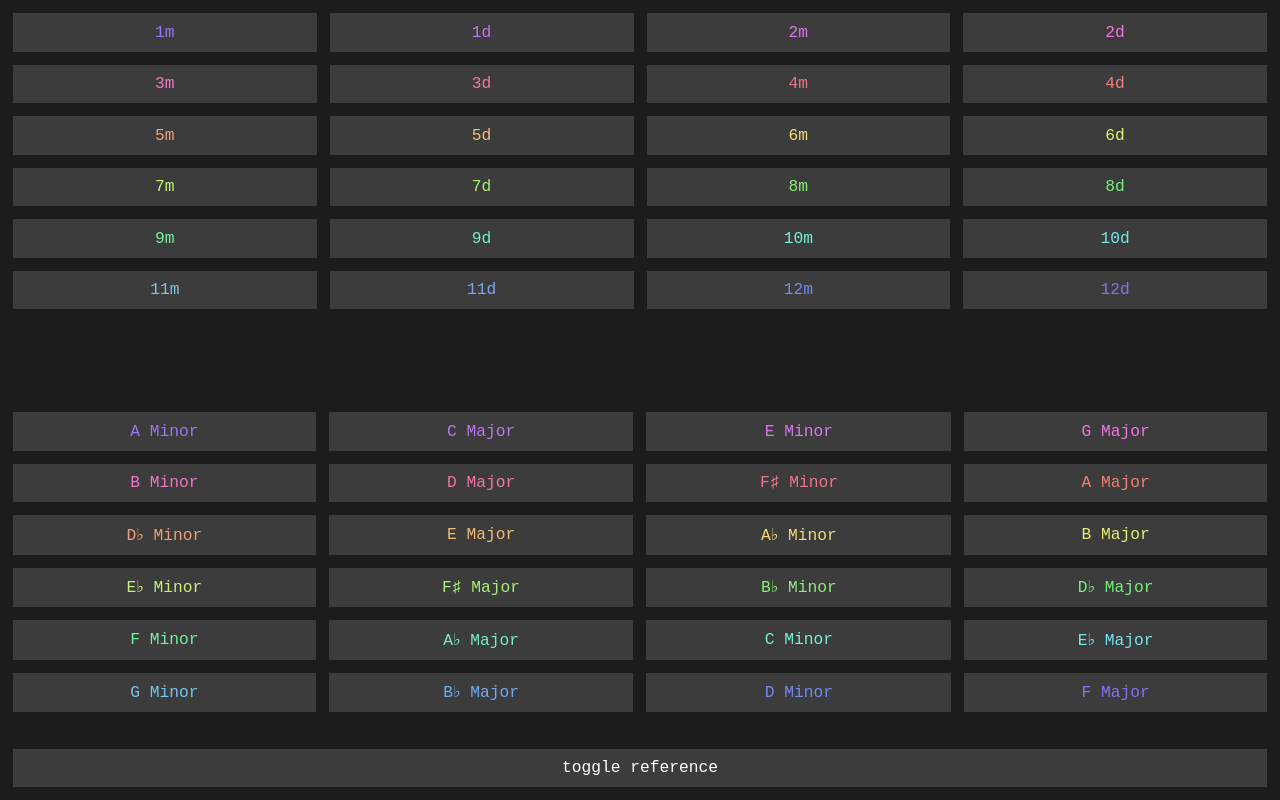
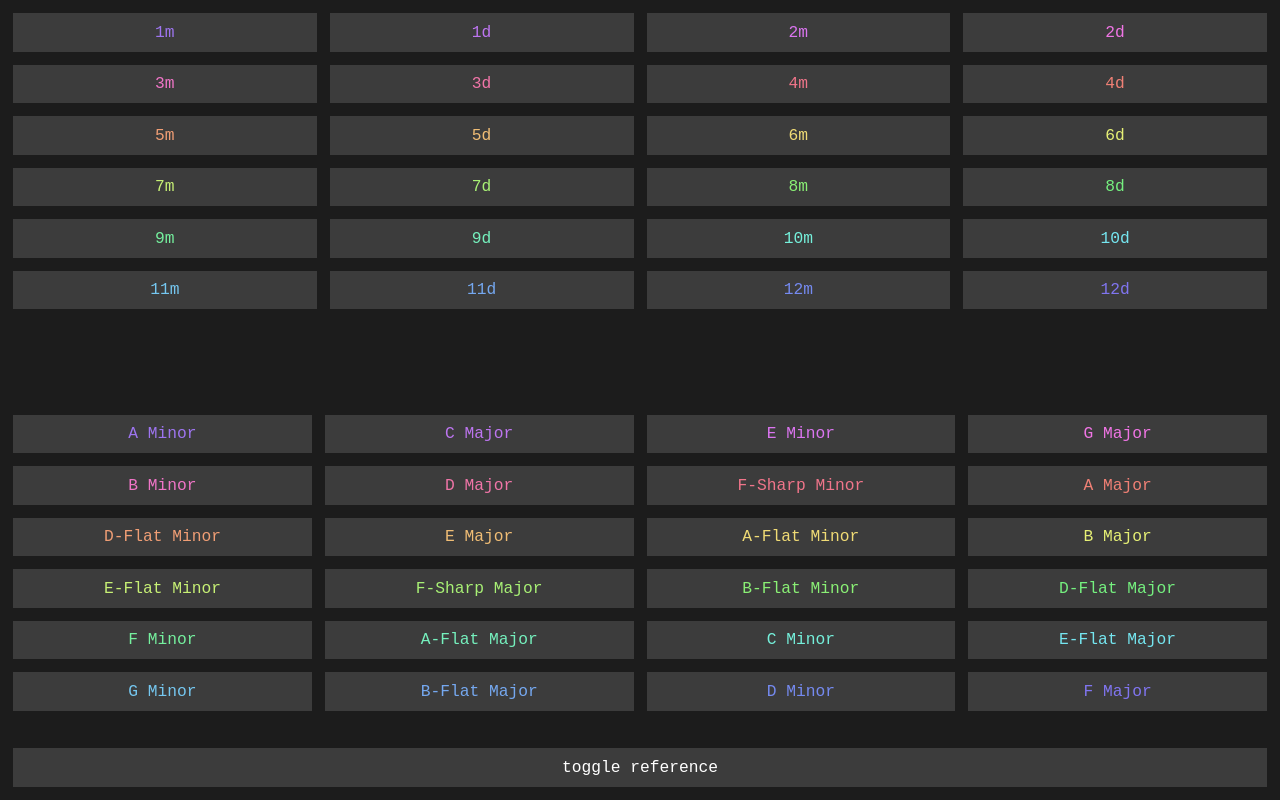
Before and after one commit to glitch-dot-cool/openkey-translator, a React (Vite) app: page / in a window 1280 px wide. Built offline with nearby package versions, Linux system fonts and the light colour scheme.

Commit message:
revert change to use unicode sharp/flat symbols for greg

```diff
--- a/src/consts.ts
+++ b/src/consts.ts
@@ -7,22 +7,22 @@ export const openkeyMap = {
   "2d": "G Major",
   "3m": "B Minor",
   "3d": "D Major",
-  "4m": "F♯ Minor",
+  "4m": "F-Sharp Minor",
   "4d": "A Major",
-  "5m": "D♭ Minor",
+  "5m": "D-Flat Minor",
   "5d": "E Major",
-  "6m": "A♭ Minor",
+  "6m": "A-Flat Minor",
   "6d": "B Major",
-  "7m": "E♭ Minor",
-  "7d": "F♯ Major",
-  "8m": "B♭ Minor",
-  "8d": "D♭ Major",
+  "7m": "E-Flat Minor",
+  "7d": "F-Sharp Major",
+  "8m": "B-Flat Minor",
+  "8d": "D-Flat Major",
   "9m": "F Minor",
-  "9d": "A♭ Major",
+  "9d": "A-Flat Major",
   "10m": "C Minor",
-  "10d": "E♭ Major",
+  "10d": "E-Flat Major",
   "11m": "G Minor",
-  "11d": "B♭ Major",
+  "11d": "B-Flat Major",
   "12m": "D Minor",
   "12d": "F Major",
 } as const;
@@ -34,22 +34,22 @@ export const inverseOpenkeyMap = {
   "G Major": "2d",
   "B Minor": "3m",
   "D Major": "3d",
-  "F♯ Minor": "4m",
+  "F-Sharp Minor": "4m",
   "A Major": "4d",
-  "D♭ Minor": "5m",
+  "D-Flat Minor": "5m",
   "E Major": "5d",
-  "A♭ Minor": "6m",
+  "A-Flat Minor": "6m",
   "B Major": "6d",
-  "E♭ Minor": "7m",
-  "F♯ Major": "7d",
-  "B♭ Minor": "8m",
-  "D♭ Major": "8d",
+  "E-Flat Minor": "7m",
+  "F-Sharp Major": "7d",
+  "B-Flat Minor": "8m",
+  "D-Flat Major": "8d",
   "F Minor": "9m",
-  "A♭ Major": "9d",
+  "A-Flat Major": "9d",
   "C Minor": "10m",
-  "E♭ Major": "10d",
+  "E-Flat Major": "10d",
   "G Minor": "11m",
-  "B♭ Major": "11d",
+  "B-Flat Major": "11d",
   "D Minor": "12m",
   "F Major": "12d",
 } as const;
```
